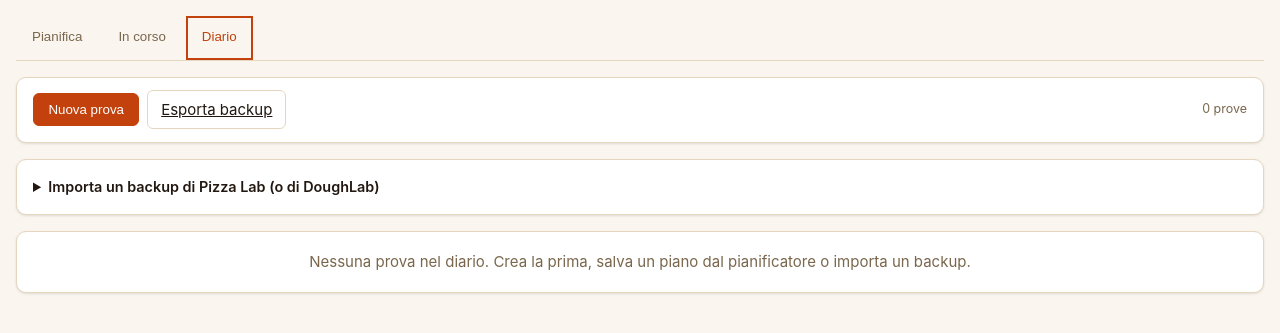
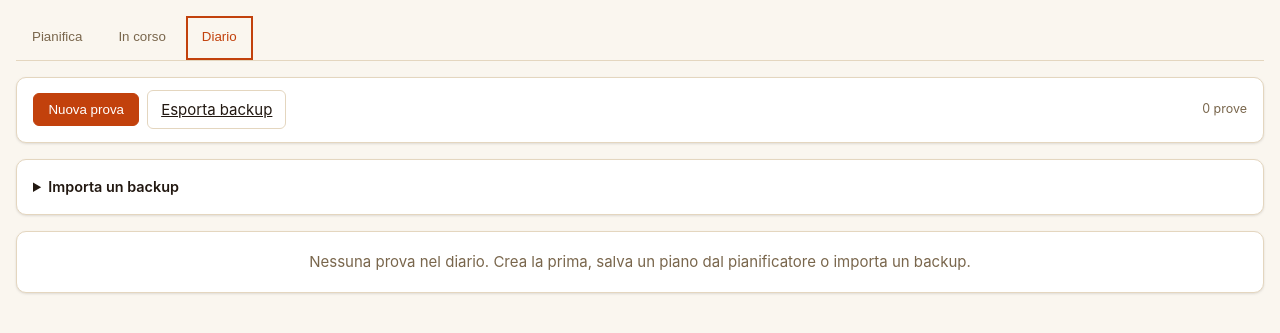
Before and after one commit to federfana/doughlab, a FastAPI app: page / in a window 1280 px wide, after a click on "Diario". Shown: the part 130-463 px from the top of the page. Run offline with FastAPI, Linux system fonts and the light colour scheme; data that the repository does not hold is empty.

Commit message:
Rimuovi il riferimento specifico a Pizza Lab nei messaggi di errore e nell'importazione dei backup

```diff
--- a/src/doughlab/services/pizzalab.py
+++ b/src/doughlab/services/pizzalab.py
@@ -165,7 +165,7 @@ def parse_backup(raw: bytes | str) -> ParseResult:
         raise ValueError("Il file non è un JSON valido") from error
     entries = payload.get("entries") if isinstance(payload, dict) else payload
     if not isinstance(entries, list):
-        raise ValueError("Non trovo l'elenco `entries`: non sembra un backup di Pizza Lab")
+        raise ValueError("Non trovo l'elenco `entries`: non sembra un backup")
 
     result = ParseResult()
     for index, item in enumerate(entries[:MAX_ENTRIES], start=1):
--- a/src/doughlab/templates/partials/diary_panel.html
+++ b/src/doughlab/templates/partials/diary_panel.html
@@ -26,7 +26,7 @@
   {% if diary_form %}{% include "partials/diary_form.html" %}{% endif %}
 
   <details class="card diary-import">
-    <summary>Importa un backup di Pizza Lab (o di DoughLab)</summary>
+    <summary>Importa un backup</summary>
     <form hx-post="/diario/importa" hx-encoding="multipart/form-data" class="space-y" style="margin-top:.7rem">
       <p class="hint">Scegli il file JSON esportato dall'app. Le prove già presenti non vengono duplicate: si aggiornano solo se nel file sono più recenti.</p>
       <input type="file" name="file" accept=".json,application/json" required>
```
